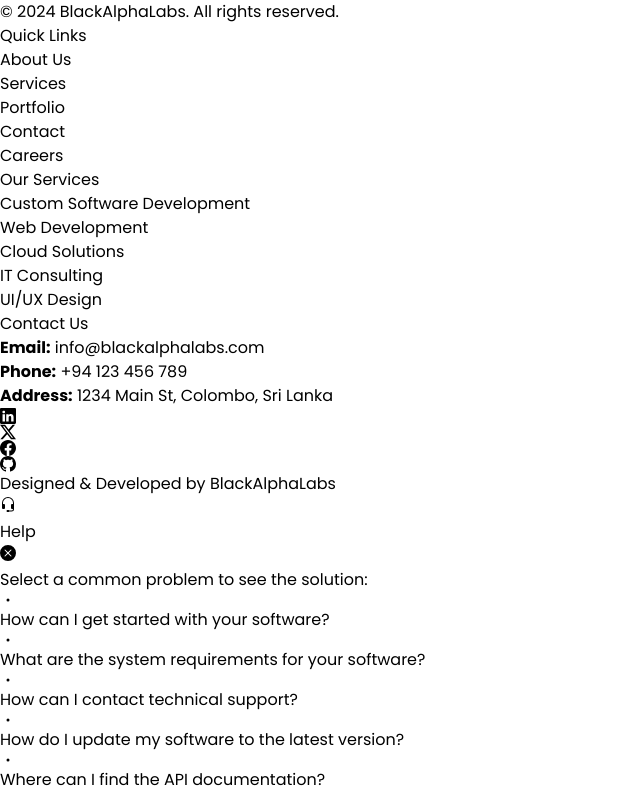
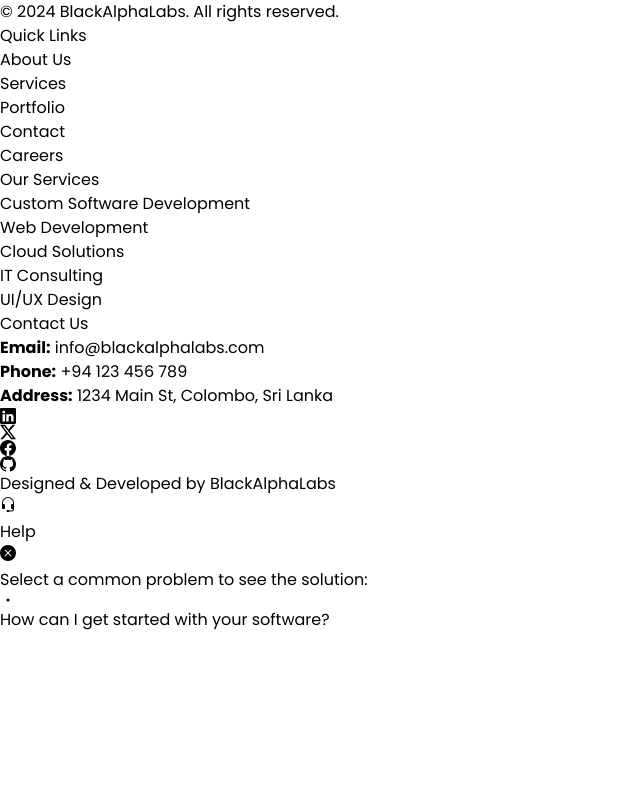
Before and after one commit to BackendExpert/SiteBAL, a React (Vite) app: page /Projects in a window 1280 px wide. Shown: the part 1028-1820 px from the top of the page, without its empty margins (0-640 px from the left). After the commit the page ends 1660 px from the top, so only its background shows below. Built offline with nearby package versions, Linux system fonts and the light colour scheme.

Commit message:
Update ChatButton.jsx

```diff
--- a/src/components/Defaults/ChatButton.jsx
+++ b/src/components/Defaults/ChatButton.jsx
@@ -7,26 +7,6 @@
       id: 1,
       question: "How can I get started with your software?",
       answer: "To get started, please visit our 'Getting Started' page. You will find installation guides, user manuals, and tutorials to help you begin."
-    },
-    {
-      id: 2,
-      question: "What are the system requirements for your software?",
-      answer: "Our software requires the following system specifications: Windows 10 or later, macOS 10.15 or later, 4 GB RAM, and 500 MB of free disk space. For detailed requirements, refer to the 'System Requirements' section on our website."
-    },
-    {
-      id: 3,
-      question: "How can I contact technical support?",
-      answer: "You can reach our technical support team via email at support@yourcompany.com, or through the 'Contact Us' page on our website. We also offer live chat support during business hours."
-    },
-    {
-      id: 4,
-      question: "How do I update my software to the latest version?",
-      answer: "To update your software, go to the 'Settings' menu and select 'Check for Updates.' Follow the prompts to download and install the latest version. For more details, visit our 'Update Guide' page."
-    },
-    {
-      id: 5,
-      question: "Where can I find the API documentation?",
-      answer: "API documentation is available in the 'Developer Resources' section on our website. You can access detailed guides and references to help you integrate our API with your applications."
     },
   ];
 
```
